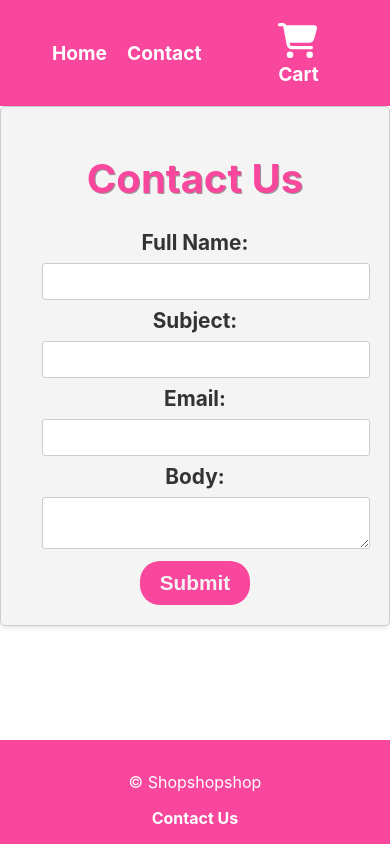
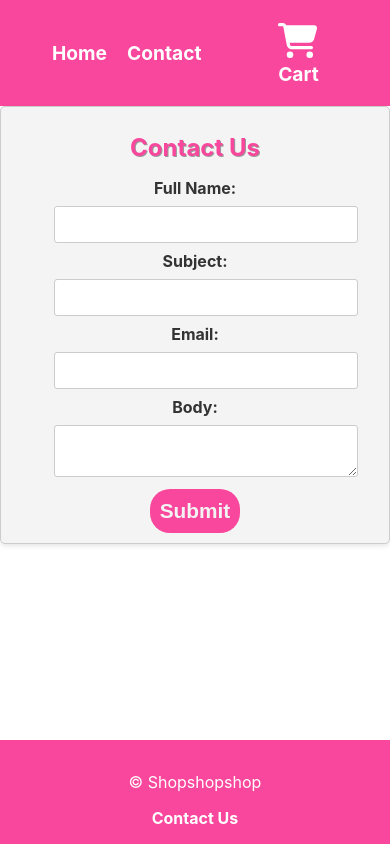
Before and after one commit to gaznik/js-frameworks-ca, a React (Create React App) app in the folder js-frameworks-ca/: page /contact in a window 390 px wide. Built offline with nearby package versions, Linux system fonts and the light colour scheme.

Commit message:
Made pages responsive on smaller screens

```diff
--- a/js-frameworks-ca/src/css/Checkout.css
+++ b/js-frameworks-ca/src/css/Checkout.css
@@ -16,3 +16,15 @@
     padding: 10px;
     border-bottom: 1px solid #ccc;
   }
+
+  @media (max-width: 600px) {
+    .cart-container {
+      padding: 30px;
+    }
+
+    .page-title {
+      font-size: 1.5rem;
+    }
+
+
+  }
--- a/js-frameworks-ca/src/css/Contact.css
+++ b/js-frameworks-ca/src/css/Contact.css
@@ -48,3 +48,19 @@
   .form-container .error {
     text-align: center;
   }
+
+  @media (max-width: 600px) {
+    .form-container {
+      padding: 10px;
+    }
+
+    .page-title {
+      font-size: 1.5rem;
+    }
+
+    .form-container label {
+      font-size: 1em;
+    }
+
+
+  }
--- a/js-frameworks-ca/src/css/ProductPage.css
+++ b/js-frameworks-ca/src/css/ProductPage.css
@@ -15,7 +15,7 @@
 
 
   .product-image {
-    max-width: 100%;
+    max-width: 60%;
     height: auto;
     margin: 20px 0;
   }
@@ -36,3 +36,15 @@
         font-size: 16px;
         transition: color 0.2s;
     }
+
+    @media (max-width: 600px) {
+      .product-container {
+        padding: 30px;
+      }
+
+      .product-title {
+        font-size: 1.5rem;
+      }
+
+
+    }
--- a/js-frameworks-ca/src/css/buttons.css
+++ b/js-frameworks-ca/src/css/buttons.css
@@ -50,3 +50,12 @@
   color: #f8479C;
   border: 1px solid;
 }
+
+@media (max-width: 600px) {
+  .submit-button, .addtocart-button, .checkout-button{
+    padding: 10px 10px;
+    font-size: 1.em;
+    font-weight: bold;
+  }
+
+}
```
